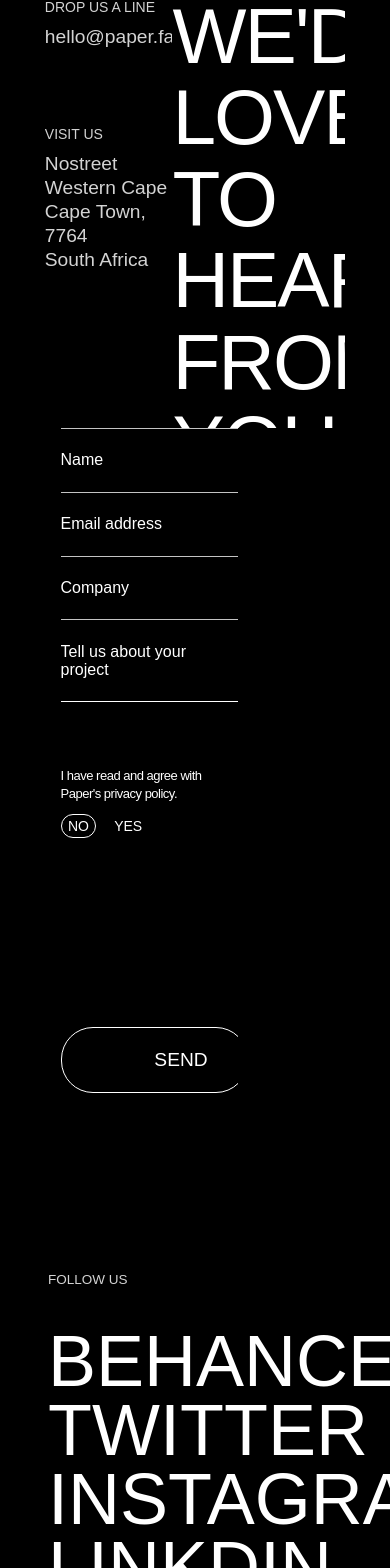
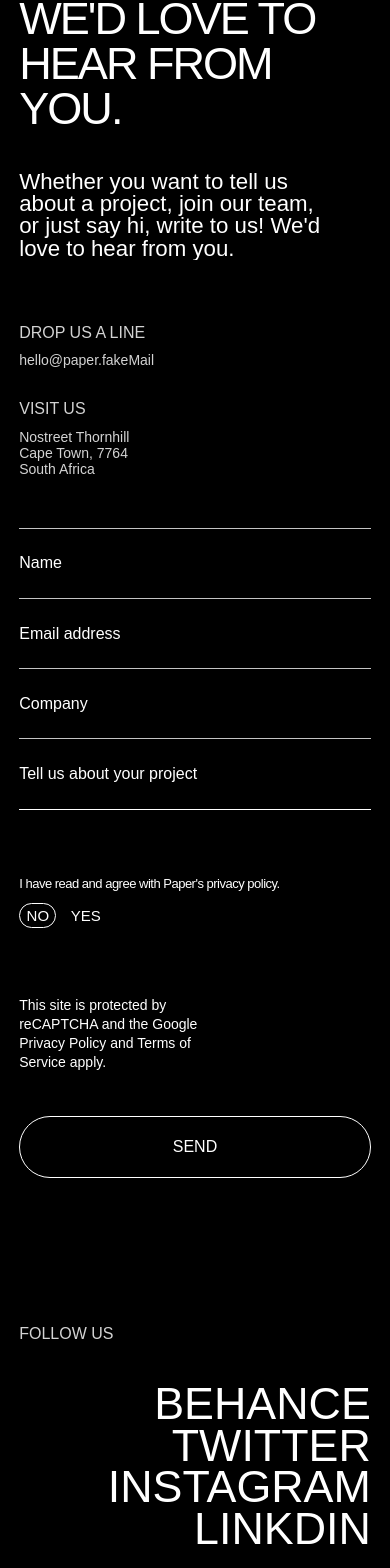
Before and after one commit to TiaanSM/paper-website, a Next.js app: page /contact in a window 390 px wide. Shown: the part 416-1984 px from the top of the page. Built offline with nearby package versions, Linux system fonts and the light colour scheme.

Commit message:
Improved responsive design.
Made about, manifesto and contact page responsive for all devices.

```diff
--- a/app/about/page.jsx
+++ b/app/about/page.jsx
@@ -24,7 +24,7 @@ export default function Contact() {
                 <div className={styles.contentTextContainer}>
                     <h3 className={styles.contentTitle}>Best. User. Experience. Ever.</h3>
                     <p className={styles.contentDesc}>
-                    At least, that's what we aim for. Our goal for every project is the same:<br/> to elevate the connection between brands and consumers through our<br/> services. We specialise in product design, project strategy and<br/> consultancy, digital-first branding and technology.
+                    At least, that's what we aim for. Our goal for every project is the same: to elevate the connection between brands and consumers through our services. We specialise in product design, project strategy and consultancy, digital-first branding and technology.
                     </p>
                 </div>
             </div>
--- a/app/about/page.module.css
+++ b/app/about/page.module.css
@@ -267,35 +267,146 @@
 }
 
 @media (max-width: 575px) {
+
+    .header {
+        width: 100vw;
+    }
+    .headerTitle {
+        font-size: 2rem;
+        font-size: clamp(2rem, 0.36363636363636354rem + 8.727272727272728vw, 3.5rem);
+        line-height: clamp(2rem, 0.36363636363636354rem + 8.727272727272728vw, 3.5rem);
+        padding-top: 50vh;
+        padding-bottom: 3rem;
+        padding-inline: 1rem;
+    }
+    .headerImage {
+        width: 100%;
+        height: 50vh;
+    }
+    .headerDesc {
+        width: 95%;
+        font-size: 1.2rem;
+        font-size: clamp(1.2rem, 0.32727272727272716rem + 4.654545454545455vw, 2rem);
+        padding-top: 2.5rem;
+        line-height: clamp(1.6rem, 0.6181818181818184rem + 5.236363636363635vw, 2.5rem);
+        padding-bottom: 4rem;
+        padding-inline: 1rem;
+    }
+
+    .contentContainer {
+        width: calc(100vw - 2rem);
+        flex-direction: column;
+    }
+    .contentImageContainer {
+        width: 100%;
+    }
+    .contentImage {
+        height: 50vh;
+    }
+    .contentTextContainer {
+        width: 100%;
+        height: auto;
+        padding-bottom: 3rem;
+    }
+    .contentTitle {
+        font-size: 2rem;
+        font-size: clamp(2rem, 0.36363636363636354rem + 8.727272727272728vw, 3.5rem);
+        padding-inline: 1rem;
+        padding-left: 0;
+        padding-bottom: 1.5rem;
+        padding-top: clamp(2rem, -9.64968152866242rem + 40.76433121019108vw, 20rem);
+    }
+    .contentDesc {
+        font-size: 1rem;
+        font-size: clamp(1rem, -0.6363636363636365rem + 8.727272727272728vw, 2.5rem);
+        padding-left: 0rem;
+    }
+
+    .peopleContainer {
+        width: calc(100vw - 2rem);
+        height: auto;
+        display: flex;
+        justify-content: space-between;
+        flex-direction: column;
+        padding-bottom: 3rem;
+    }
+    .peopleImageContainer {
+        width: 100%;
+    }
+    .peopleImage1 {
+        width: 100%;
+        aspect-ratio: 10/11;
+    }
+    .peopleText {
+        font-size: 2rem;
+        font-size: clamp(2rem, 0.36363636363636354rem + 8.727272727272728vw, 3.5rem);
+        width: 100%;
+        text-align: center;
+        position: relative;
+        padding: 2rem 0;
+    }
+    .peopleImage2 {
+        width: 100%;
+        height: 50vh;
+    }
+
+    .mainTextContainer {
+        width: calc(100vw - 2rem);
+        justify-content: center;
+        flex-direction: column;
+    }
+    .textContainer {
+        width: 100%;
+        height: auto;
+    }
+    .leftText {
+        font-size: 1rem;
+        font-size: clamp(1rem, -0.6363636363636365rem + 8.727272727272728vw, 2.5rem);
+        width: 100%;
+    }
+    .textContainer:nth-child(2) {
+        margin-top: 0rem;
+        padding-top: 3rem;
+        padding-bottom: 5rem;
+    }
+    .rightTextTitle {
+        font-size: 2rem;
+        font-size: clamp(2rem, 0.36363636363636354rem + 8.727272727272728vw, 3.5rem);
+        font-family: sans-serif;
+        font-weight: 300;
+        width: 100%;
+    }
+    .rightText {
+        font-size: 1rem;
+        font-size: clamp(1rem, -0.6363636363636365rem + 8.727272727272728vw, 2.5rem);
+        font-family: sans-serif;
+        padding-top: 2rem;
+    }
+
     .bottomContainer {
         width: 100vw;
         height: auto;
     }
-
     .bottomTitle {
         font-size: 1.7rem;
         padding-bottom: 4rem;
         padding-inline: 1.5rem;
     }
-
     .bottomTextContainer {
         flex-direction: column;
         padding-inline: 1.5rem;
     }
-
     .subjectContainer {
         width: auto;
     }
     .subjectContainer:nth-child(2), .subjectContainer:nth-child(3) {
         margin-left: 0rem;
     }
-
     .subjectTitle {
         font-size: 1.5rem;
         padding-bottom: 1.2rem;
         padding-right: 5rem;
     }
-
     .subjectDesc {
         font-size: 1rem;
         padding-bottom: 4rem;
--- a/app/contact/page.jsx
+++ b/app/contact/page.jsx
@@ -12,7 +12,7 @@ export default function Contact() {
                 <span className={styles.email}>hello@paper.fakeMail</span>
 
                 <span className={styles.label}>VISIT US</span>
-                <span className={styles.address}>Nostreet Western Cape<br/>Cape Town, 7764<br/>South Africa</span>
+                <span className={styles.address}>Nostreet Thornhill<br/>Cape Town, 7764<br/>South Africa</span>
             </div>
             <div className={styles.textContainer}>
                 <h1 className={styles.title}>WE'D LOVE TO HEAR FROM YOU.</h1>
--- a/app/contact/page.module.css
+++ b/app/contact/page.module.css
@@ -9,9 +9,10 @@
 
 .header {
     width: calc(100vw - 5.6rem);
-    height: 52vh;
+    height: auto;
     display: flex;
     margin-top: 48vh;
+    padding-bottom: 3.2rem;
 }
 
 .infoContainer {
@@ -36,9 +37,10 @@
 .email, .address {
     color: lightgray;
     font-family: sans-serif;
-    font-size: 1.2rem;
+    font-size: 0.875rem;
+    font-size: clamp(0.875rem, 0.6369426751592357rem + 0.662420382165605vw, 1.2rem);
     font-weight: 300;
-    line-height: 1.5rem;
+    line-height: clamp(1rem, 0.6337579617834395rem + 1.019108280254777vw, 1.5rem);
 }
 
 .email {
@@ -51,10 +53,11 @@
 }
 
 .title {
-    font-size: 4.9rem;
+    font-size: 2rem;
+    font-size: clamp(2rem, -0.12420382165605126rem + 5.9108280254777075vw, 4.9rem);
     font-family: sans-serif;
     font-weight: 300;
-    line-height: 5.1rem;
+    line-height: clamp(2.4rem, 0.4222929936305735rem + 5.503184713375795vw, 5.1rem);
     overflow: hidden;
     color: white;
     letter-spacing: -2px;
@@ -64,12 +67,12 @@
 .desc {
     color: white;
     font-family: sans-serif;
-    font-size: 1.5rem;
+    font-size: 1rem;
+    font-size: clamp(1rem, 0.6337579617834395rem + 1.019108280254777vw, 1.5rem);
     width: 85%;
     padding-top: 3.6rem;
-    line-height: 2.1rem;
+    line-height: clamp(1.4rem, 0.8872611464968151rem + 1.4267515923566882vw, 2.1rem);
 }
-
 
 .section {
     width: 100vw;
@@ -79,8 +82,7 @@
 
 .form {
     width: 45.5vw;
-    position: absolute;
-    right: 9.5rem;
+    margin-left: 43.5vw;
 }
 
 .inputContainer {
@@ -148,16 +150,17 @@
     color: white;
     font-family: sans-serif;
     font-size: 13px;
-    width: 14rem;
+    width: 50%;
     line-height: 1.2rem;
 }
 
 .submitBtn {
-    padding: 1.3rem 5.8rem;
+    padding: 1.3rem clamp(3rem, 0.9490445859872616rem + 5.707006369426751vw, 5.8rem);
     border: 1px solid white;
     background-color: black;
     color: white;
-    font-size: 1.2rem;
+    font-size: 0.875rem;
+    font-size: clamp(0.875rem, 0.6369426751592357rem + 0.662420382165605vw, 1.2rem);
     font-family: sans-serif;
     border-radius: 2rem;
     cursor: pointer;
@@ -186,7 +189,7 @@
 .socialsContainer {
     padding-left: 3rem;
     padding-top: 2.5rem;
-    width: 30rem;
+    width: 60%;
 }
 .socialsContainer:hover > .socialLink {
     color: #212529;
@@ -200,14 +203,14 @@
 
 .socialLink {
     color: white;
-    font-size: 4.5rem;
-    line-height: 4.3rem;
+    font-size: 2.8rem;
+    font-size: clamp(2.8rem, 1.554777070063694rem + 3.464968152866242vw, 4.5rem);
+    line-height: clamp(2.6rem, 1.3547770700636945rem + 3.4649681528662413vw, 4.3rem);
     font-family: sans-serif;
     overflow: hidden;
     cursor: pointer;
     transition: all 0.5s ease;
 }
-
 
 .policyContainer {
     width: 100%;
@@ -235,3 +238,129 @@
     font-family: sans-serif;
     padding-top: 3rem;
 }
+
+
+@media (max-width: 900px) {
+    .header {
+        width: calc(100vw - 3rem);
+    }
+}
+
+@media (max-width: 700px) {
+    .infoContainer {
+        width: 35%;
+    }
+    .form {
+        width: 55vw;
+        margin-left: 36.5vw;
+    }
+}
+
+@media (max-width: 575px) {
+    .header {
+        width: calc(100vw - 2.4rem);
+        height: auto;
+        display: flex;
+        flex-direction: column-reverse;
+        margin-top: 48vh;
+        padding-bottom: 3.2rem;
+    }
+    .infoContainer {
+        width: 100%;
+        height: 100%;
+    }
+    .label {
+        font-size: 1rem;
+        padding-bottom: 0.65rem;
+        padding-top: 2rem
+    }
+    .label:nth-child(1) {
+        padding-top: 4rem;
+    }
+    .email, .address {
+        font-size: 0.875rem;
+        font-size: clamp(0.875rem, 0.6369426751592357rem + 0.662420382165605vw, 1.2rem);
+        line-height: clamp(1rem, 0.6337579617834395rem + 1.019108280254777vw, 1.5rem);
+    }
+    .email {
+        padding-bottom: 0rem;
+    }
+    .textContainer {
+        width: 100%;
+        height: 100%;
+    }
+    .title {
+        font-size: 2.3rem;
+        font-size: clamp(2.3rem, -0.7272727272727271rem + 14.545454545454545vw, 4.5rem);
+        line-height: clamp(2.3rem, -0.7272727272727271rem + 14.545454545454545vw, 4.5rem);
+        letter-spacing: -2px;
+        padding-top: 0.4rem;
+    }
+    .desc {
+        font-size: 1rem;
+        font-size: clamp(1rem, -0.3090909090909093rem + 6.981818181818183vw, 2.2rem);
+        width: 90%;
+        overflow: hidden;
+        padding-top: 2.5rem;
+        line-height: clamp(1rem, -0.3090909090909093rem + 6.981818181818183vw, 2.2rem);
+    }
+
+    .section {
+        width: calc(100vw - 2.4rem);
+        height: auto;
+    }
+    .form {
+        width: 100%;
+        margin-left: 0;
+    }
+    .input {
+        width: 100%;
+        padding: 1.6rem 0;
+    }
+    .termsContainer {
+        width: 100%;
+    }
+    .noBtn , .yesBtn {
+        font-size: 15px;
+    }
+    .submitContainer {
+        width: 100%;
+        height: auto;
+        display: grid;
+        grid-template-rows: 1fr 1fr;
+        padding-top: 4rem;
+    }
+    .submitText {
+        font-size: 14px;
+        width: 60%;
+        text-align: left;
+        padding-bottom: 1.5rem;
+    }
+    .submitBtn {
+        padding: 1.3rem 2rem;
+        font-size: 1rem;
+    }
+
+    .aside {
+        height: auto;
+        padding-bottom: 15rem;
+        padding-top: 8rem;
+    }
+    .asideTitle {
+        padding-inline: 1.2rem;
+        font-size: 1rem;
+    }
+    .socialsContainer {
+        padding-inline: 1.2rem;
+        padding-top: 2.5rem;
+        width: 100%;
+        text-align: right;
+    }
+    .socialLink {
+        font-size: 2.8rem;
+    }
+    .policyContainer {
+        width: 100%;
+        padding-inline: 1.2rem;
+    }
+}
--- a/components/ManifestoCard.module.css
+++ b/components/ManifestoCard.module.css
@@ -12,7 +12,8 @@
 
 .title {
     width: 70%;
-    font-size: 5rem;
+    font-size: 2rem;
+    font-size: clamp(2rem, -0.19745222929936324rem + 6.114649681528663vw, 5rem);
     font-weight: 300;
     font-family: sans-serif;
     color: white;
@@ -20,7 +21,8 @@
 }
 
 .number {
-    font-size: 5rem;
+    font-size: 2rem;
+    font-size: clamp(2rem, -0.19745222929936324rem + 6.114649681528663vw, 5rem);
     color: white;
     font-family: sans-serif;
 }
@@ -29,5 +31,33 @@
     color: white;
     width: 53%;
     font-family: sans-serif;
-    font-size: 1.3rem;
+    font-size: 0.875rem;
+    font-size: clamp(0.875rem, 0.5636942675159236rem + 0.8662420382165605vw, 1.3rem);
 }
+
+@media (max-width: 575px) {
+    .container {
+        width: 100%;
+        height: 100%;
+    }
+    .topContainer {
+        display: flex;
+        justify-content: space-between;
+        padding-top: 5rem;
+        padding-bottom: 1.4rem;
+    }
+    .title {
+        width: 70%;
+        font-size: 2.3rem;
+        font-size: clamp(2.3rem, 0.22727272727272663rem + 11.054545454545456vw, 4.2rem);
+    }
+    .number {
+        font-size: 2rem;
+        font-size: clamp(2rem, 0.0363636363636366rem + 10.47272727272727vw, 3.8rem);
+    }
+    .desc {
+        width: 80%;
+        font-size: 1rem;
+        font-size: clamp(1rem, 0.1272727272727272rem + 4.654545454545455vw, 1.8rem);
+    }
+}
```
Also changed, not shown: app/manifesto/page.module.css (+52 -1 lines).
